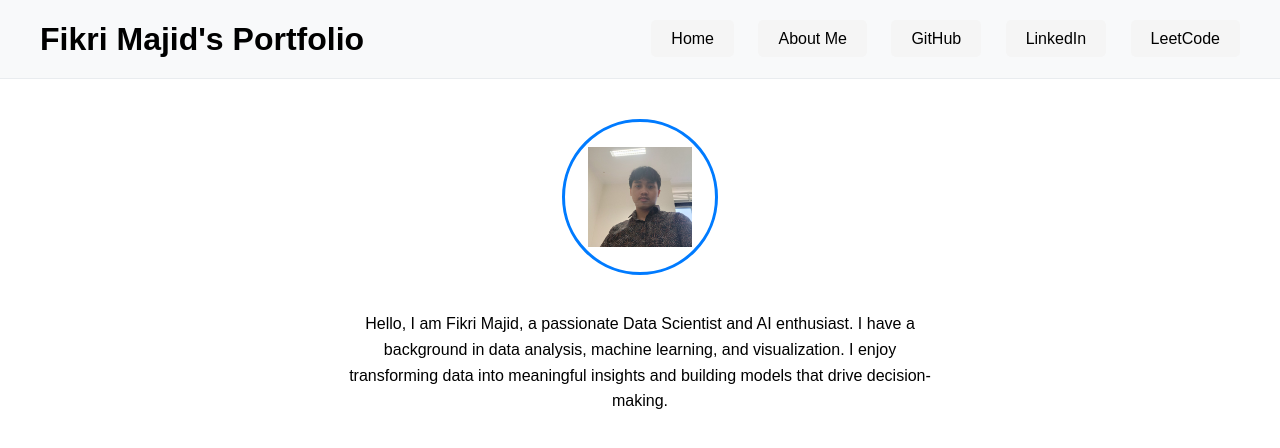
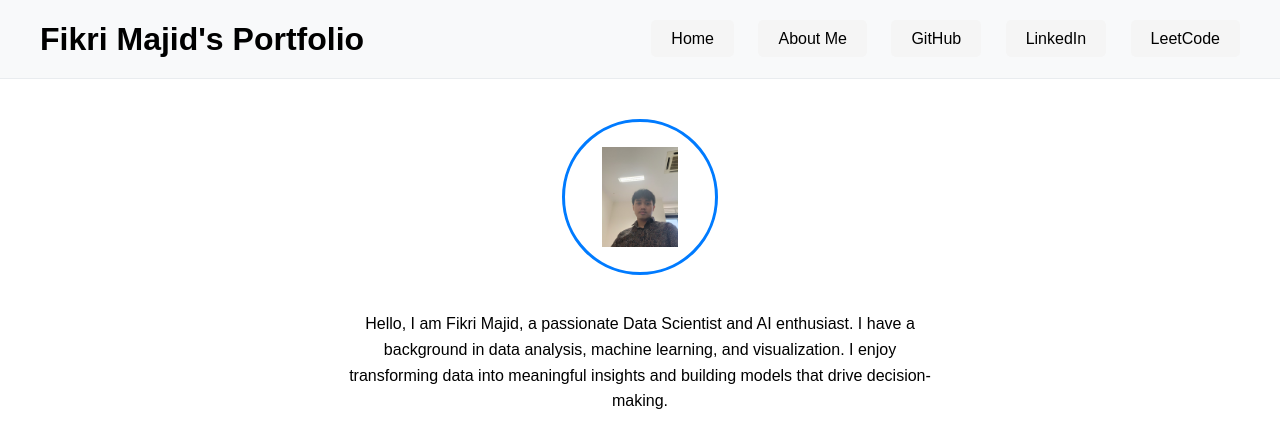
Before and after one commit to WahyuTomo14/portfolio_wahyu, a Jekyll site: the page built from about.md, in a window 1280 px wide. Shown: the top 448 px of the page. Built offline with Jekyll 4.4.1, drawn with Linux system fonts in a browser that asks for light colours; a script that is not in the unit is left out.

Commit message:
fix image

```diff
--- a/about.md
+++ b/about.md
@@ -6,7 +6,7 @@ permalink: /about/
 
 <div class="about-me">
     <div class="profile-image">
-        <img src="{{ '/images/photo.jpg' | relative_url }}" alt="Profile Image">
+        <img src="{{ '/images/profpic.jpg' | relative_url }}" alt="Profile Image">
     </div>
     <div class="description">
         <p>Hello, I am Fikri Majid, a passionate Data Scientist and AI enthusiast. I have a background in data analysis, machine learning, and visualization. I enjoy transforming data into meaningful insights and building models that drive decision-making.</p>
```
